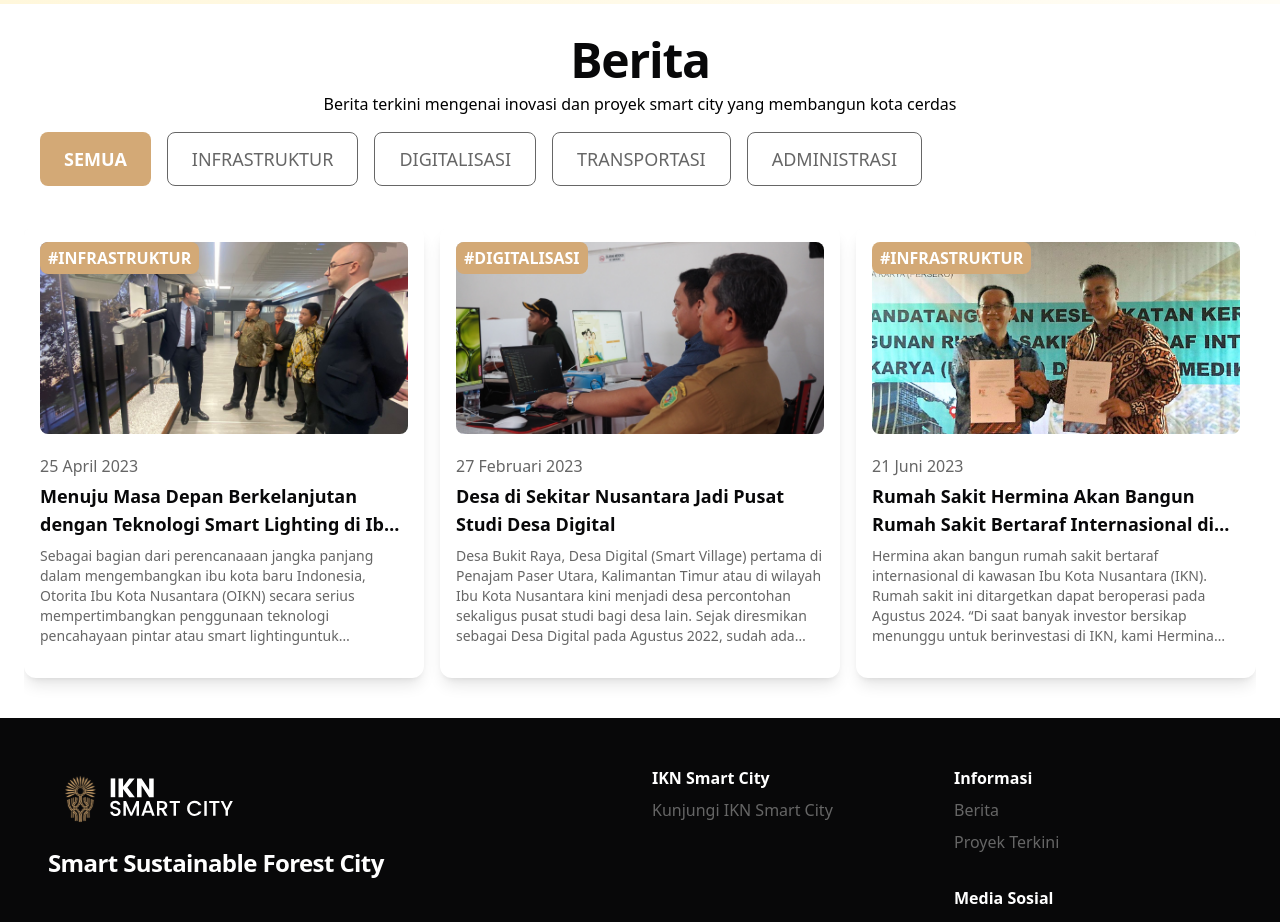
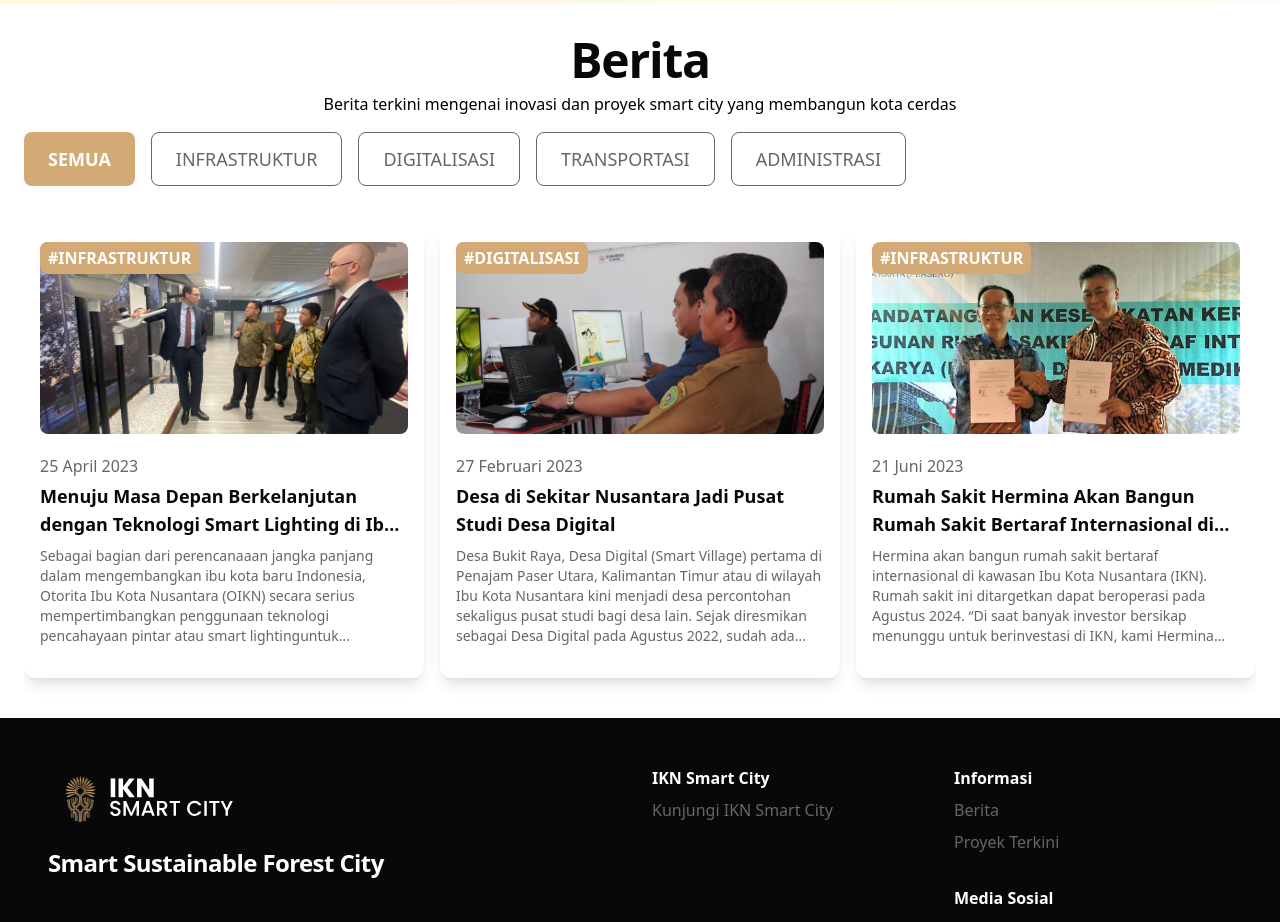
Before and after one commit to madfauz/smart-city-ikn, a React (Vite) app: page / in a window 1280 px wide. Shown: the part 1160-2082 px from the top of the page. Built offline with nearby package versions, Linux system fonts and the light colour scheme.

Commit message:
update padding for news

```diff
--- a/src/components/News.jsx
+++ b/src/components/News.jsx
@@ -20,7 +20,7 @@ const News = () => {
       </div>
 
       {/* Filter Section*/}
-      <div className="flex justify-start gap-4 flex-wrap  hidden md:flex px-4">
+      <div className="flex justify-start gap-4 flex-wrap  hidden md:flex ">
         <span className="bg-primary rounded-lg flex items-center justify-center font-semibold text-base lg:text-lg text-white py-2 px-4 md:py-3 md:px-6">
           {t("kategori-konten.kategori-1")}
         </span>
```
